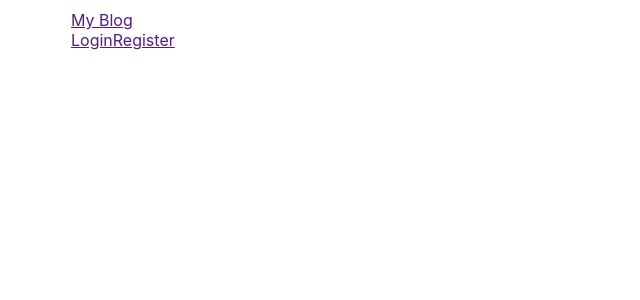
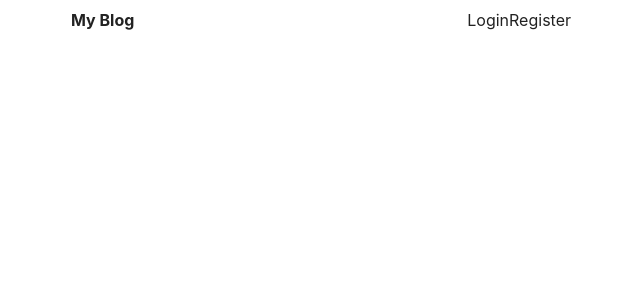
Before and after one commit to ekdeguzm/mern-blog, a React (Create React App) app in the folder client/: page / in a window 1280 px wide. Shown: the top 300 px of the page, without its empty margins (319-959 px from the left). Built offline with nearby package versions, Linux system fonts and the light colour scheme.

Commit message:
bold logo

```diff
--- a/client/src/App.css
+++ b/client/src/App.css
@@ -1,5 +1,21 @@
+body{
+  color: #222;
+}
+
 main{
   padding: 10px;
   max-width: 500px;
   margin: 0 auto;
 }
+header{
+  display: flex;
+  justify-content: space-between;
+}
+header a{
+  text-decoration: none;
+  color: inherit;
+}
+
+header a.logo{
+  font-weight: bold;
+}
```
